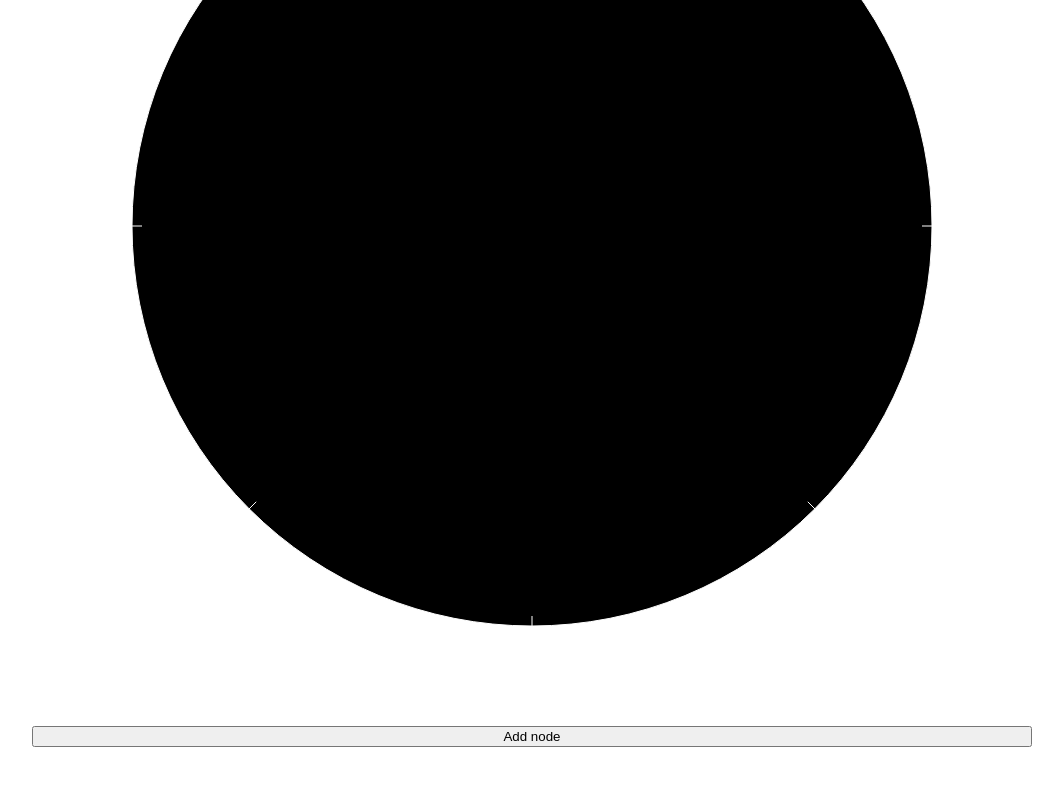
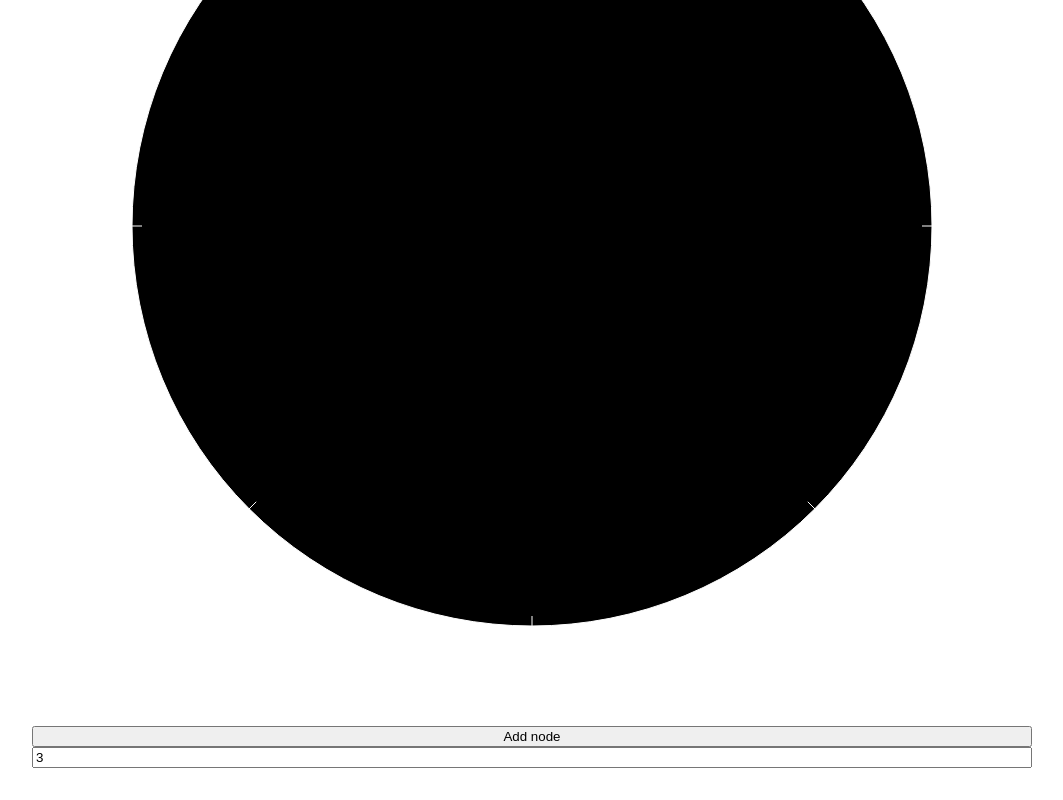
Before and after one commit to Kevinjchang98/Chord-Visualization, a Next.js app: page / in a window 1280 px wide. Shown: the part 412-1212 px from the top of the page, without its empty margins (108-1171 px from the left). Built offline with nearby package versions, Linux system fonts and the light colour scheme.

Commit message:
allow changing of M

```diff
--- a/app/Canvas.tsx
+++ b/app/Canvas.tsx
@@ -16,17 +16,23 @@ export default function Canvas() {
     const [ticks, setTicks] = useState<Array<String>>([]);
     const [nodesData, setNodesData] = useState<Array<ChordNode>>([]);
     const svgRef: any = useRef();
-    const M = 3;
+    const [M, setM] = useState<number>(3);
+    const theta = (2 * Math.PI) / Math.pow(2, M);
     const r = 400;
-    const theta = (2 * Math.PI) / Math.pow(2, M);
 
+    // Delete nodesData when M is changed
+    useEffect(() => {
+        setNodesData([]);
+    }, [M]);
+
+    // Regenerate ticks array when M is changed
     useEffect(() => {
         let ticks = [];
         for (let i = 0; i < Math.pow(2, M); i++) {
             ticks.push('');
         }
         setTicks(ticks);
-    }, []);
+    }, [M]);
 
     const addNode = () => {
         // Create array of nodeIds existing in network
@@ -57,6 +63,7 @@ export default function Canvas() {
         ]);
     };
 
+    // Generates the finger table for a given nodeId
     const generateFingerTable = (nodeId: number) => {
         let fingerTable = [];
         let nodeIds = nodesData.map((node) => node.id);
@@ -94,6 +101,7 @@ export default function Canvas() {
         return fingerTable;
     };
 
+    // Draws graph axes and ticks
     useEffect(() => {
         const svg = select(svgRef.current);
 
@@ -111,7 +119,8 @@ export default function Canvas() {
         axisTicks
             .selectAll('.axisTicks')
             .data(ticks)
-            .join('line')
+            .enter()
+            .append('line')
             .attr(
                 'x1',
                 (d, i) => (r - 10) * Math.cos(i * theta - Math.PI / 2) + 500
@@ -129,7 +138,12 @@ export default function Canvas() {
                 (d, i) => (r + 10) * Math.sin(i * theta - Math.PI / 2) + 500
             )
             .style('stroke', (d) => (d === '' ? 'white' : 'red'));
-    }, [ticks]);
+
+        // Remove all elements when needing to regenerate
+        return () => {
+            svg.selectAll('g').remove();
+        };
+    }, [ticks, M]);
 
     useEffect(() => {
         const svg = select(svgRef.current);
@@ -151,6 +165,13 @@ export default function Canvas() {
             <svg width="1000" height="1000" ref={svgRef} />
 
             <button onClick={addNode}>Add node</button>
+            <input
+                type="number"
+                value={M}
+                onChange={(e) => {
+                    setM(parseInt(e.target.value));
+                }}
+            />
         </div>
     );
 }
```
